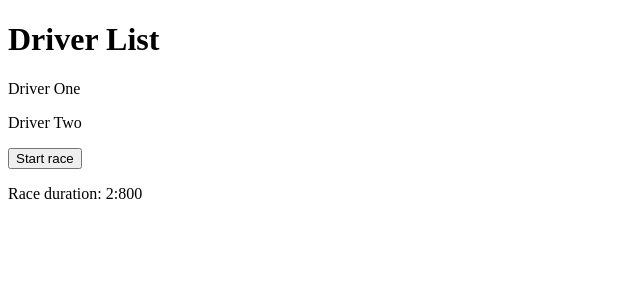
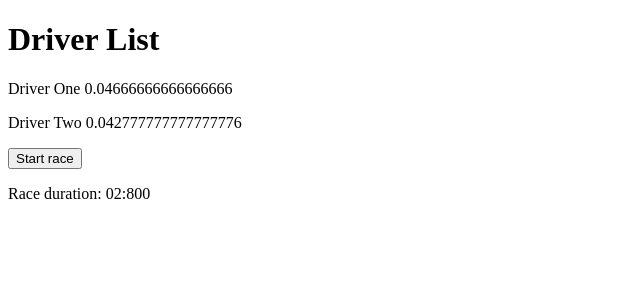
Before and after one commit to oscarchilds/strategy-gp, a Vue app: page / in a window 1280 px wide. Both pictures are taken after a click on the button "Start race". Shown: the top 300 px of the page, without its empty margins (0-640 px from the left). Built offline with nearby package versions, Linux system fonts and the light colour scheme.

Commit message:
calculate distance driven

```diff
--- a/src/App.vue
+++ b/src/App.vue
@@ -4,33 +4,48 @@ import { ref, computed } from 'vue'
 type driver = {
   firstName: string
   lastName: string
+  lap: number
+  distanceDriven: number
+  topSpeedInMilesPerHour: number
 }
 
-const raceStartTime = ref<int>()
-const raceDuration = ref<int>()
+const raceStartTime = ref<number>()
+const raceDuration = ref<Date | null>()
+const laps = 3
+const lapLengthInMiles = 1
 
 const friendlyRaceDuration = computed(() => {
+  if (!raceDuration.value) return ""
+
   const seconds = raceDuration.value
     .getSeconds()
+    .toString()
     .padStart(2, "0")
 
   const milliseconds = raceDuration.value
     .getMilliseconds()
+    .toString()
     .padStart(3, "0")
 
   return `${seconds}:${milliseconds}`
 })
 
-const drivers: driver[] = [
+const drivers = ref<driver[]>([
   {
     firstName: "Driver",
-    lastName: "One"
+    lastName: "One",
+    lap: 1,
+    distanceDriven: 0,
+    topSpeedInMilesPerHour: 60
   },
   {
     firstName: "Driver",
-    lastName: "Two"
+    lastName: "Two",
+    lap: 1,
+    distanceDriven: 0,
+    topSpeedInMilesPerHour: 55
   }
-]
+])
 
 const startRace = () => {
   raceStartTime.value = Date.now()
@@ -38,18 +53,31 @@ const startRace = () => {
 }
 
 const updateRaceDuration = () => {
+  if (!raceStartTime.value) return
+
   const duration = new Date(Date.now() - raceStartTime.value)
   raceDuration.value = duration
 
+  updateDriverProgress()
   setTimeout(updateRaceDuration, 50)
+}
+
+const updateDriverProgress = () => {
+  if (!raceDuration.value) return
+
+  const durationHours = raceDuration.value.getTime() / (1000 * 60 * 60)
+  drivers.value.forEach(driver => {
+    const distance = driver.topSpeedInMilesPerHour * durationHours
+    driver.distanceDriven = distance
+  })
 }
 </script>
 
 <template>
   <h1>Driver List</h1>
-  <p v-for="driver in drivers">{{ driver.firstName }} {{ driver.lastName}}</p>
+  <p v-for="driver in drivers">{{ driver.firstName }} {{ driver.lastName}} {{ driver.distanceDriven }}</p>
   <button @click="startRace">Start race</button>
-  <p v-if="raceDuration">Race duration: {{ raceDuration.getSeconds() }}:{{ raceDuration.getMilliseconds() }}</p>
+  <p v-if="friendlyRaceDuration">Race duration: {{ friendlyRaceDuration }}</p>
 </template>
 
 <style scoped></style>
```
